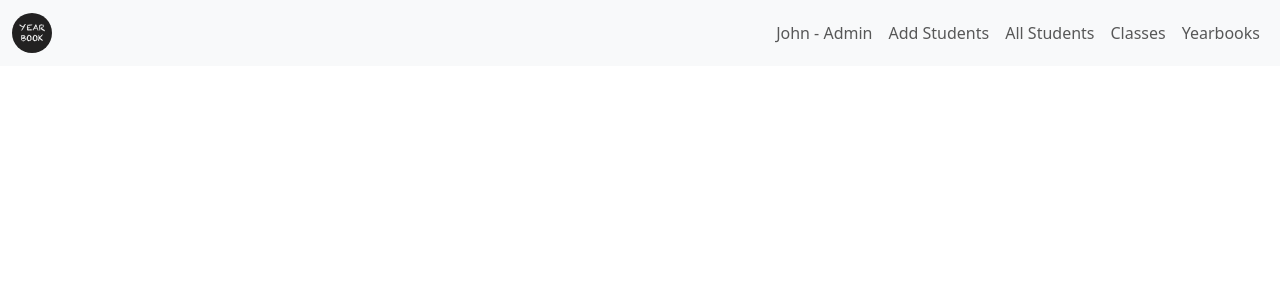
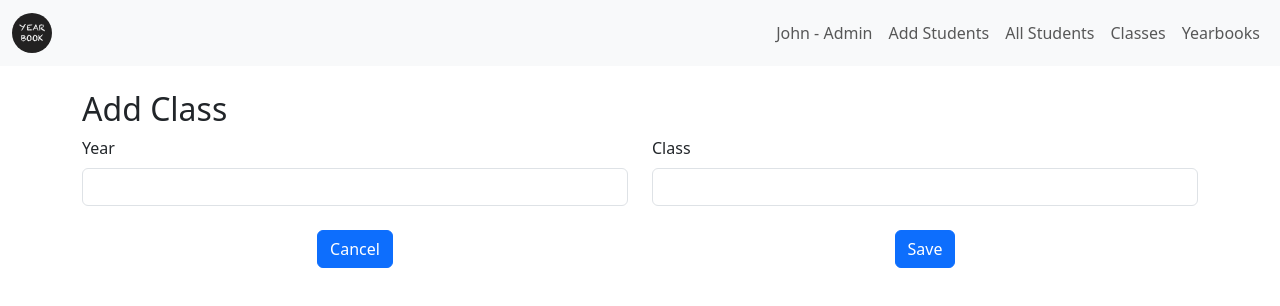
Before and after one commit to wenxpan/digital-yearbook-frontend, a React (Vite) app: page /account/classes/new in a window 1280 px wide. Shown: the top 306 px of the page. Built offline with nearby package versions, Linux system fonts and the light colour scheme.

Commit message:
created add class page

```diff
--- a/src/App.jsx
+++ b/src/App.jsx
@@ -12,9 +12,10 @@ import ResetPassword from "./pages/ResetPassword"
 import Account from "./pages/Account"
 import UpdateProfile from "./pages/UpdateProfile"
 import SignUp from "./pages/SignUp"
+import ManageStudents from "./pages/ManageStudents"
 import AddStudents from "./pages/AddStudents"
 import ManageClasses from "./pages/ManageClasses"
-import ManageStudents from "./pages/ManageStudents"
+import AddClass from "./pages/AddClass"
 import BackgroundImage from "./components/BackgroundImage"
 
 import UserContext from "./contexts/UserContext"
@@ -106,6 +107,7 @@ function App() {
             <Route path="/account">
               <Route index element={<Account />} />
               <Route path="classes" element={<ManageClasses />} />
+              <Route path="classes/new" element={<AddClass />} />
               <Route path="students" element={<ManageStudents />} />
               <Route path="students/new" element={<AddStudents />} />
             </Route>
--- a/src/pages/AddClass.jsx
+++ b/src/pages/AddClass.jsx
@@ -1,7 +1,62 @@
-import React from "react"
+import React, { useState, useContext } from "react"
+import { Link } from "react-router-dom"
+
+import Container from "react-bootstrap/Container"
+import Form from "react-bootstrap/Form"
+import Row from "react-bootstrap/Row"
+import Col from "react-bootstrap/Col"
+import Button from "react-bootstrap/Button"
 
 const AddClass = () => {
-  return <div>AddClass</div>
+  const [content, setContent] = useState({ year: "", class: "" })
+
+  function handleUpdate(changed) {
+    setContent((prev) => ({ ...prev, ...changed }))
+  }
+
+  function handleSubmit(e) {
+    //TODO
+    e.preventDefault()
+    console.log(content)
+  }
+
+  return (
+    <Container className="mt-4">
+      <Row>
+        <h1 className="fs-2">Add Class</h1>
+      </Row>
+      <Form onSubmit={(e) => handleSubmit(e)}>
+        <Row>
+          <Form.Group controlId="formYear" as={Col}>
+            <Form.Label>Year</Form.Label>
+            <Form.Control
+              value={content.year}
+              onChange={(e) => handleUpdate({ year: e.target.value })}
+              type="text"
+            />
+          </Form.Group>
+          <Form.Group controlId="formClass" as={Col}>
+            <Form.Label>Class</Form.Label>
+            <Form.Control
+              value={content.class}
+              onChange={(e) => handleUpdate({ class: e.target.value })}
+              type="text"
+            />
+          </Form.Group>
+        </Row>
+        <Row className="text-center mt-4">
+          <Col>
+            <Button as={Link} to={"/account/classes"}>
+              Cancel
+            </Button>
+          </Col>
+          <Col>
+            <Button type="submit">Save</Button>
+          </Col>
+        </Row>
+      </Form>
+    </Container>
+  )
 }
 
 export default AddClass
--- a/src/pages/ManageClasses.jsx
+++ b/src/pages/ManageClasses.jsx
@@ -12,6 +12,8 @@ import AdminClassCard from "../components/AdminClassCard"
 const ManageClasses = () => {
   const { school } = useContext(SchoolContext)
   const classes = school.classes
+
+  function handleAddClass() {}
 
   return (
     <>
@@ -29,7 +31,7 @@ const ManageClasses = () => {
         </Row>
         <Row xs="auto" className="mt-3">
           <Col>
-            <Button as={Link} to="/account/create">
+            <Button as={Link} to={"new"}>
               Add new class
             </Button>
           </Col>
--- a/src/pages/ManageStudents.jsx
+++ b/src/pages/ManageStudents.jsx
@@ -42,7 +42,7 @@ const ManageStudents = () => {
         </Row>
         <Row xs="auto" className="mt-3">
           <Col>
-            <Button as={Link} to="/account/invite">
+            <Button as={Link} to="new">
               Add new students
             </Button>
           </Col>
```
